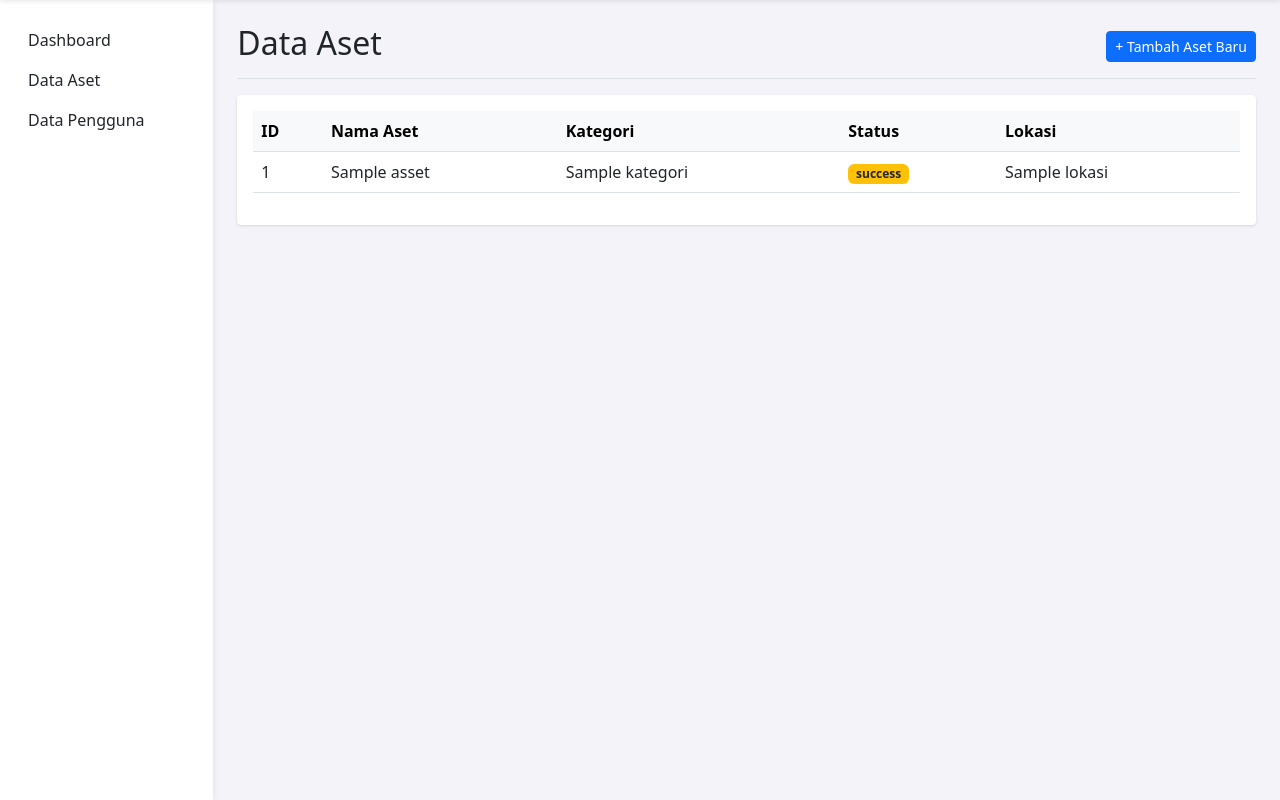
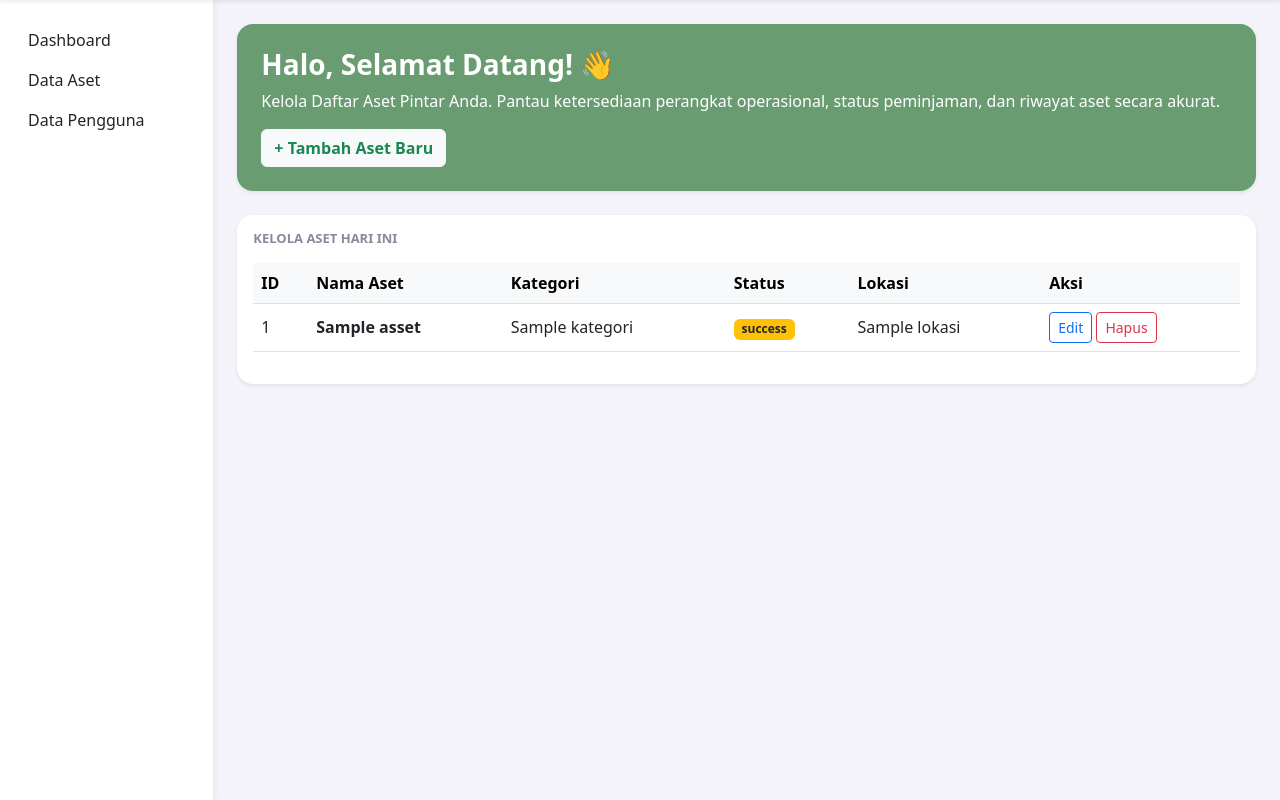
Before and after one commit to riandra35/smart_asset, a Flask app: template templates/assets/list.html in a window 1280 px wide. Shown: the part 58-858 px from the top of the page. Run offline with Flask 3, Linux system fonts and the light colour scheme; the template is opened without the code that fills it: most values are stand-ins (such as "Sample title", 1, 10 or a date in 2020); parts of the project's set-up code (start-up, migrations or seed data) failed here and were passed over.

Commit message:
Update list.html

```diff
--- a/templates/assets/list.html
+++ b/templates/assets/list.html
@@ -1,16 +1,28 @@
 {% extends "base.html" %}
 
 {% block content %}
-<div class="d-flex justify-content-between flex-wrap flex-md-nowrap align-items-center pb-2 mb-3 border-bottom">
-    <h1 class="h2">Data Aset</h1>
-    <a href="/api/assets/add" class="btn btn-primary btn-sm">+ Tambah Aset Baru</a>
+<!-- Overlay Loading Spinner -->
+<div id="loadingOverlay" class="d-none position-fixed w-100 h-100 top-0 start-0 bg-dark bg-opacity-50" style="z-index: 9999; display: flex; justify-content: center; align-items: center;">
+    <div class="spinner-border text-light" role="status" style="width: 3rem; height: 3rem;">
+        <span class="visually-hidden">Loading...</span>
+    </div>
 </div>
 
-<!-- Meniru gaya tabel di dalam Card dari tema Velzon -->
-<div class="card">
+<!-- Banner Hijau ala TaskMaster -->
+<div class="p-4 mb-4 rounded-4 shadow-sm" style="background-color: #6a9c72; color: white;">
+    <h3 class="fw-bold mb-2">Halo, Selamat Datang! 👋</h3>
+    <p class="mb-3">Kelola Daftar Aset Pintar Anda. Pantau ketersediaan perangkat operasional, status peminjaman, dan riwayat aset secara akurat.</p>
+    <button class="btn btn-light text-success fw-bold" onclick="openAddModal()">
+        + Tambah Aset Baru
+    </button>
+</div>
+
+<!-- Tabel Data Aset -->
+<div class="card border-0 shadow-sm rounded-4">
     <div class="card-body">
+        <h5 class="card-title fw-bold mb-3">Kelola Aset Hari Ini</h5>
         <div class="table-responsive">
-            <table class="table table-hover table-nowrap align-middle">
+            <table class="table table-hover align-middle">
                 <thead class="table-light">
                     <tr>
                         <th>ID</th>
@@ -18,34 +30,148 @@
                         <th>Kategori</th>
                         <th>Status</th>
                         <th>Lokasi</th>
+                        <th>Aksi</th>
                     </tr>
                 </thead>
                 <tbody>
                     {% for asset in assets %}
                     <tr>
                         <td>{{ asset.id }}</td>
-                        <td class="fw-medium">{{ asset.nama_aset }}</td>
+                        <td class="fw-bold">{{ asset.nama_aset }}</td>
                         <td>{{ asset.kategori }}</td>
                         <td>
-                            <!-- Pewarnaan badge status -->
-                            {% if asset.status == 'Tersedia' %}
-                                <span class="badge bg-success">Tersedia</span>
-                            {% elif asset.status == 'Rusak' %}
-                                <span class="badge bg-danger">Rusak</span>
-                            {% else %}
-                                <span class="badge bg-warning text-dark">{{ asset.status }}</span>
-                            {% endif %}
+                            {% if asset.status == 'Tersedia' %}<span class="badge bg-success">Tersedia</span>
+                            {% elif asset.status == 'Rusak' %}<span class="badge bg-danger">Rusak</span>
+                            {% else %}<span class="badge bg-warning text-dark">{{ asset.status }}</span>{% endif %}
                         </td>
                         <td>{{ asset.lokasi }}</td>
+                        <td>
+                            <!-- Tombol Edit & Delete -->
+                            <button class="btn btn-sm btn-outline-primary" onclick="openEditModal({{ asset.id }}, '{{ asset.nama_aset }}', '{{ asset.kategori }}', '{{ asset.status }}', '{{ asset.lokasi }}')">Edit</button>
+                            <button class="btn btn-sm btn-outline-danger" onclick="deleteAsset({{ asset.id }})">Hapus</button>
+                        </td>
                     </tr>
                     {% else %}
-                    <tr>
-                        <td colspan="5" class="text-center text-muted py-4">Belum ada data aset.</td>
-                    </tr>
+                    <tr><td colspan="6" class="text-center py-3">Belum ada data aset.</td></tr>
                     {% endfor %}
                 </tbody>
             </table>
         </div>
     </div>
 </div>
+
+<!-- Modal Form Aset -->
+<div class="modal fade" id="assetModal" tabindex="-1">
+  <div class="modal-dialog modal-dialog-centered">
+    <div class="modal-content">
+      <div class="modal-header">
+        <h5 class="modal-title" id="modalTitle">Tambah Aset</h5>
+        <button type="button" class="btn-close" data-bs-dismiss="modal"></button>
+      </div>
+      <div class="modal-body">
+        <form id="assetForm">
+            <input type="hidden" id="assetId">
+            <div class="mb-3">
+                <label class="form-label">Nama Aset</label>
+                <input type="text" class="form-control" id="nama_aset" required>
+            </div>
+            <div class="mb-3">
+                <label class="form-label">Kategori</label>
+                <input type="text" class="form-control" id="kategori">
+            </div>
+            <div class="mb-3">
+                <label class="form-label">Status Aset</label>
+                <select class="form-select" id="status">
+                    <option value="Tersedia">Tersedia</option>
+                    <option value="Dipinjam">Dipinjam</option>
+                    <option value="Rusak">Rusak</option>
+                    <option value="Maintenance">Maintenance</option>
+                </select>
+            </div>
+            <div class="mb-3">
+                <label class="form-label">Lokasi</label>
+                <input type="text" class="form-control" id="lokasi">
+            </div>
+        </form>
+      </div>
+      <div class="modal-footer">
+        <button type="button" class="btn btn-secondary" data-bs-dismiss="modal">Batal</button>
+        <button type="button" class="btn btn-success" onclick="saveAsset()">Simpan Data</button>
+      </div>
+    </div>
+  </div>
+</div>
+
+<!-- Script Asynchronous (AJAX) -->
+<script>
+    const modal = new bootstrap.Modal(document.getElementById('assetModal'));
+    const form = document.getElementById('assetForm');
+
+    function toggleLoading(show) {
+        const overlay = document.getElementById('loadingOverlay');
+        if(show) { overlay.classList.remove('d-none'); overlay.classList.add('d-flex'); }
+        else { overlay.classList.remove('d-flex'); overlay.classList.add('d-none'); }
+    }
+
+    function openAddModal() {
+        form.reset();
+        document.getElementById('assetId').value = '';
+        document.getElementById('modalTitle').innerText = 'Tambah Aset Baru';
+        modal.show();
+    }
+
+    function openEditModal(id, nama, kategori, status, lokasi) {
+        document.getElementById('assetId').value = id;
+        document.getElementById('nama_aset').value = nama;
+        document.getElementById('kategori').value = kategori;
+        document.getElementById('status').value = status;
+        document.getElementById('lokasi').value = lokasi;
+        document.getElementById('modalTitle').innerText = 'Edit Data Aset';
+        modal.show();
+    }
+
+    async function saveAsset() {
+        const id = document.getElementById('assetId').value;
+        const payload = {
+            nama_aset: document.getElementById('nama_aset').value,
+            kategori: document.getElementById('kategori').value,
+            status: document.getElementById('status').value,
+            lokasi: document.getElementById('lokasi').value
+        };
+
+        const url = id ? `/api/assets/edit/${id}` : '/api/assets/add';
+
+        modal.hide();
+        toggleLoading(true);
+
+        try {
+            const res = await fetch(url, {
+                method: 'POST',
+                headers: { 'Content-Type': 'application/json' },
+                body: JSON.stringify(payload)
+            });
+            const data = await res.json();
+            if(data.status === 'success') { location.reload(); }
+            else { alert('Gagal: ' + data.message); toggleLoading(false); }
+        } catch (error) {
+            alert('Terjadi kesalahan jaringan.');
+            toggleLoading(false);
+        }
+    }
+
+    async function deleteAsset(id) {
+        if(confirm('Apakah Anda yakin ingin menghapus aset ini?')) {
+            toggleLoading(true);
+            try {
+                const res = await fetch(`/api/assets/delete/${id}`, { method: 'DELETE' });
+                const data = await res.json();
+                if(data.status === 'success') { location.reload(); }
+                else { alert('Gagal: ' + data.message); toggleLoading(false); }
+            } catch (error) {
+                alert('Terjadi kesalahan jaringan.');
+                toggleLoading(false);
+            }
+        }
+    }
+</script>
 {% endblock %}
```
